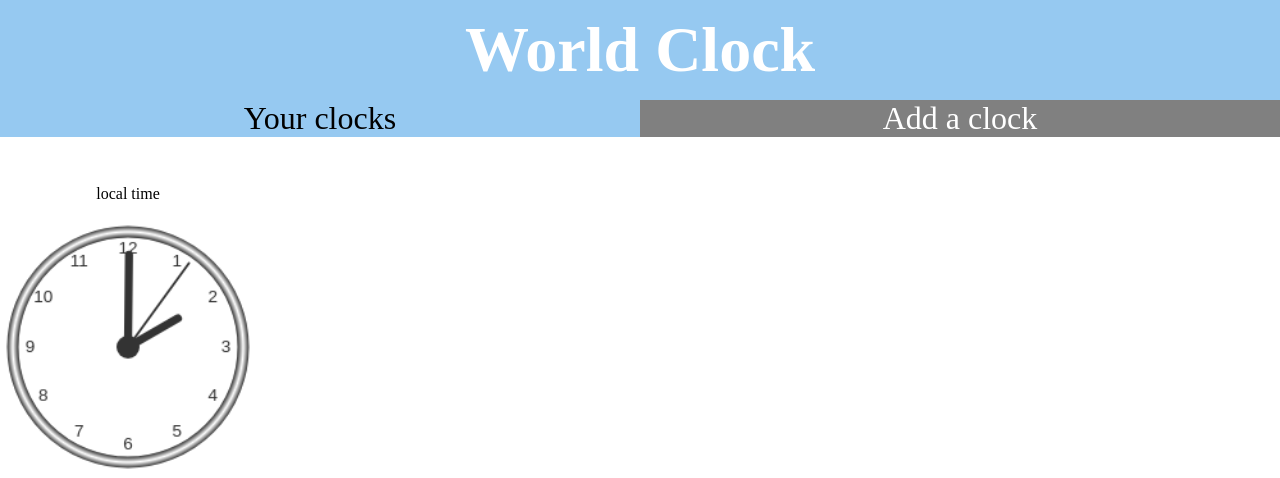
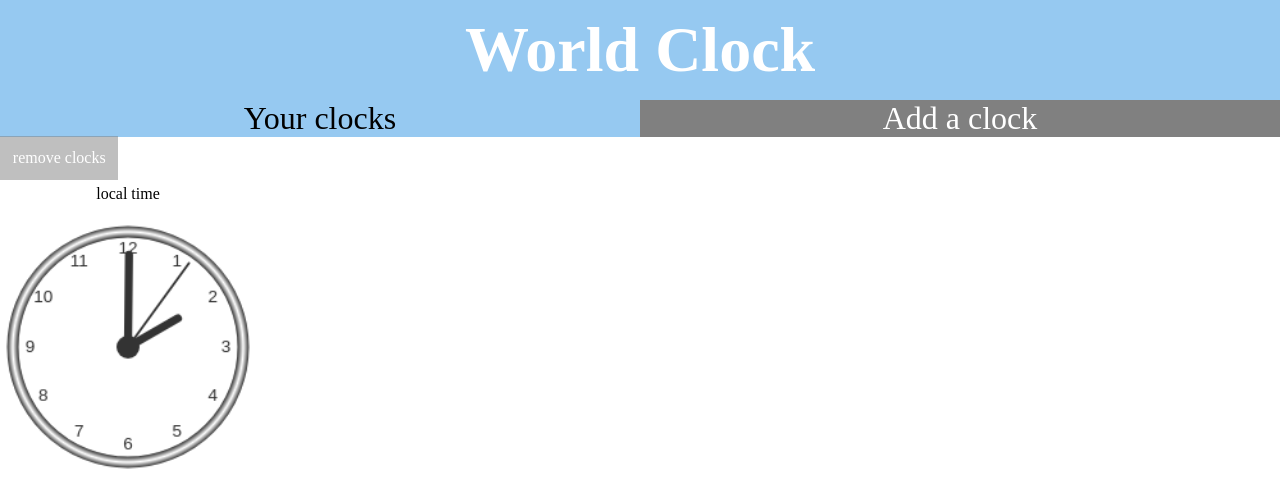
Before and after one commit to BindelsSteve/BindelsSteve.github.io, a PHP site: page /index.html in a window 1280 px wide. Shown: the top 478 px of the page. Run offline with PHP 8.4, Linux system fonts and the light colour scheme.

Commit message:
css enzo

```diff
--- a/css/style.css
+++ b/css/style.css
@@ -2,6 +2,7 @@ body, html {
 	margin: 0;
 	padding: 0;
 	width: 100%;
+	height: 1000%;
 }
 canvas{
 	width: 100%;
@@ -33,7 +34,21 @@ div>p {
 	background-color:#96c9f1;
 	color: #000;
 }
-.clickable:hover{
+.remove{
+	background-color: grey;
+	color: white;
+	padding: 2%;
+
+	position: fixed;
+	top: 15%;
+	left: 0%;
+	opacity: 0.5;
+
+}
+@media (min-width:600px) { .remove{
+	padding: 1%;
+} }
+.clickable:hover, .remove:hover{
 	cursor: pointer;
 }
 .hidden{
--- a/index.html
+++ b/index.html
@@ -16,6 +16,7 @@
 <body>
 <header>
 	<h1>World Clock</h1>
+	<p class="remove">remove clocks</p>
 </header>
 <p id="yourClocksTab" class="tabHead active">Your clocks</p>
 <p id="addClockTab" class="tabHead clickable">Add a clock</p>
--- a/js/script.js
+++ b/js/script.js
@@ -160,6 +160,12 @@ let submitForm = function (e) {
   });
 }
 
+let removeClocks = function(){
+  localforage.clear().then(function() {
+}).catch(function(err) {
+    console.log(err);
+});
+}
 
 $(document).ready(function () {
 
@@ -171,5 +177,6 @@ $(document).ready(function () {
   $('.tabHead').on('click', changeTab);
   $('#yourClocksTab').on('click', showClocks);
   $('#addClockTab').on('click', showAddClock);
+  $('.remove').on('click', removeClocks);
   $('form').on('submit', submitForm);
 });
```
